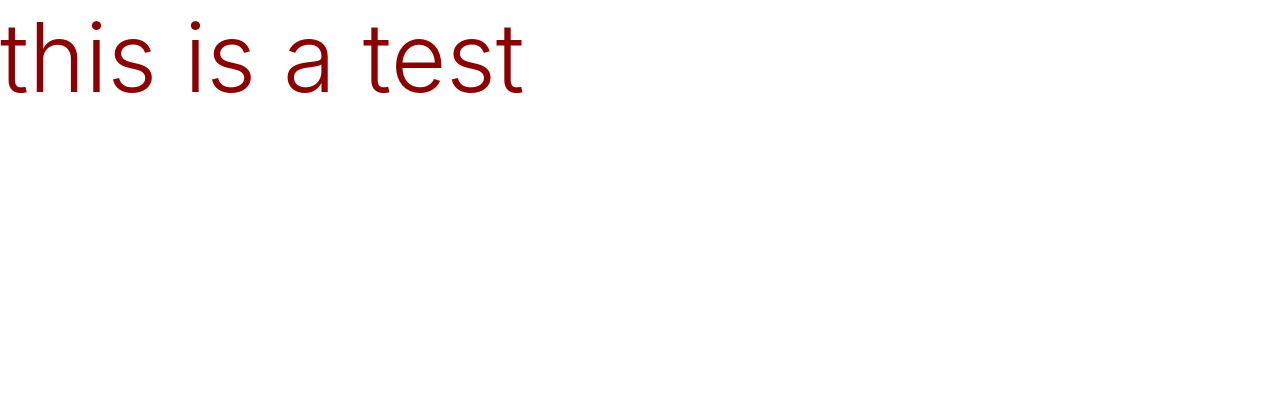
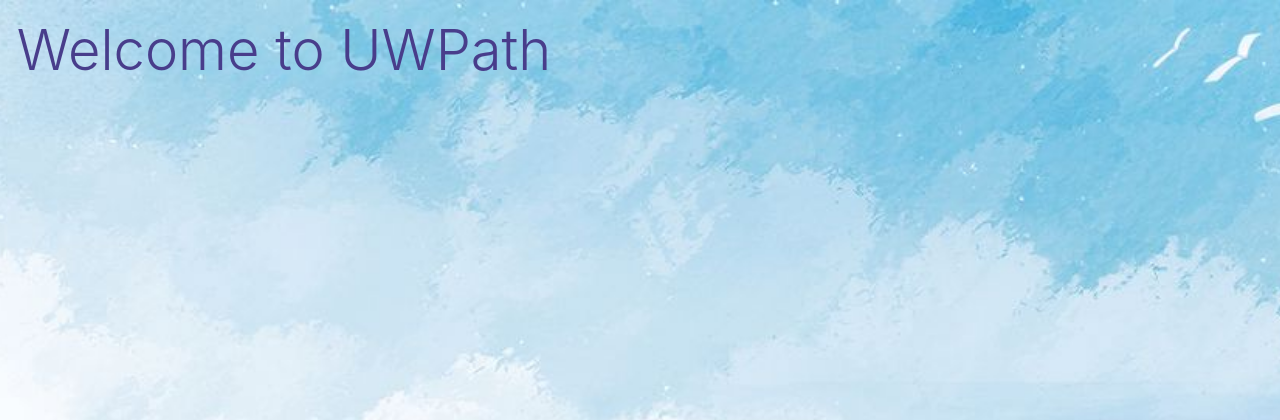
Before and after one commit to UW-Path/DataParsing, a Django app: page / in a window 1280 px wide. Shown: the top 420 px of the page. Run offline with Django 3.2, Linux system fonts and the light colour scheme; some libraries are stand-ins or nearby versions.

Commit message:
Set up background image

```diff
--- a/UWPathWebsite/UWPath/static/css/style.css
+++ b/UWPathWebsite/UWPath/static/css/style.css
@@ -1,3 +1,13 @@
 div {
-    color: darkred;
+    color: darkslateblue;
+    margin: 0.3em;
 }
+
+body {
+  /*background-repeat: no-repeat;*/
+  background: no-repeat center center fixed;
+  -webkit-background-size: cover;
+  -moz-background-size: cover;
+  -o-background-size: cover;
+  background-size: cover;
+}
--- a/UWPathWebsite/templates/index.html
+++ b/UWPathWebsite/templates/index.html
@@ -7,7 +7,7 @@
     <link rel="stylesheet" href="{% static 'css/style.css' %}">
     <title>UWPath</title>
 </head>
-<body>
-<div class="display-1">this is a test</div>
+<body style="background-image: url({% static 'img/background.jpg' %});">
+<div class="display-4">Welcome to UWPath</div>
 </body>
 </html>
```
Also changed, not shown: UWPathWebsite/UWPath/static/img/background.jpg (added).
